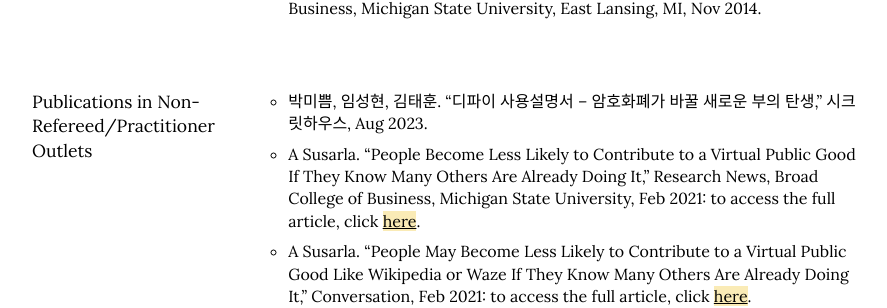
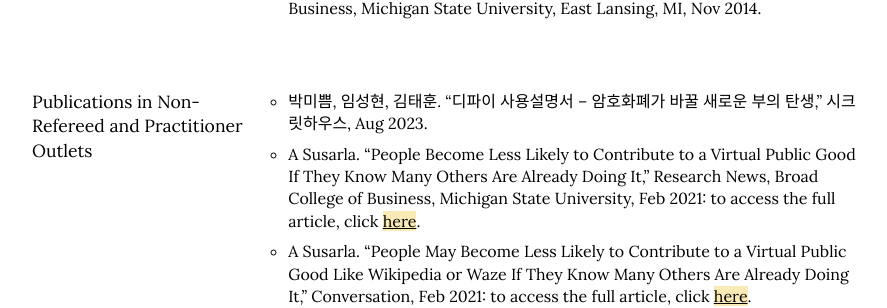
Before and after one commit to istaehun/taehun, a Jekyll site: the page built from index.html, in a window 1280 px wide and 900 px high, scrolled down 6223 px. Shown: the part 170-478 px from the top of the window, without its empty margins (188-1075 px from the left). Built offline with Jekyll 4.4.1, drawn with Linux system fonts in a browser that asks for light colours; nearby versions of some CDN libraries; some of the changed text lies outside the part shown.

Commit message:
Update research.yml

```diff
--- a/_data/research.yml
+++ b/_data/research.yml
@@ -20,7 +20,7 @@
     - "TH Kim, M Wimble, V Sambamurthy. “Disaggregation of the IT Capital Effects on Firm Performance: Empirical Evidence from an IT Asset Portfolio Perspective,” European Journal of Information Systems, Volume 27, Issue 4, 2018, pp. 449-469."
     - "TH Kim, JN Lee, JU Chun, I Benbasat. “Understanding the Effect of Knowledge Management Strategies on Knowledge Management Performance: A Contingency Perspective,” Information & Management, Volume 51, Issue 4, 2014, pp. 398-416."
 -
-  sub-title: Conference Proceedings & Presentations
+  sub-title: Conference Proceedings and Presentations
   list:
     - T Wu, Y Kim, TH Kim, S Petter. “Cross-Platform Comparison of Feature Differences and Their Effects on Content Production with Cryptocurrency Rewards,” INFORMS Annual Meeting, Pheonix, AZ, Oct 2023.
     - M Lee, TH Kim. “User Engagement in Hyperlocal Content and Its Economic Contribution to Local Businesses,” INFORMS Annual Meeting, Pheonix, AZ, Oct 2023.
@@ -78,7 +78,7 @@
     - "DH McKnight, TH Kim. “Differentiating the Influence of Vicious- vs. Virtuous-Trust Change Cycles,” International Workshop: Distrust and Conflict Escalation in Organizations and Societies, Groningen, Netherlands, Jan 2016."
     - "TH Kim. “The Diversity Effects of Knowledge Sourcing Strategies on Firm Performance: A Complementarity Theory,” IS Workshop, Broad College of Business, Michigan State University, East Lansing, MI, Nov 2014."
 -
-  sub-title: Publications in Non-Refereed/Practitioner Outlets
+  sub-title: Publications in Non-Refereed and Practitioner Outlets
   list:
     - "박미쁨, 임성현, 김태훈. “디파이 사용설명서 – 암호화폐가 바꿀 새로운 부의 탄생,” 시크릿하우스, Aug 2023."
     - "A Susarla. “People Become Less Likely to Contribute to a Virtual Public Good If They Know Many Others Are Already Doing It,” Research News, Broad College of Business, Michigan State University, Feb 2021: to access the full article, click <a href='https://broad.msu.edu/news/virtual-public-goods/'>here</a>."
```
